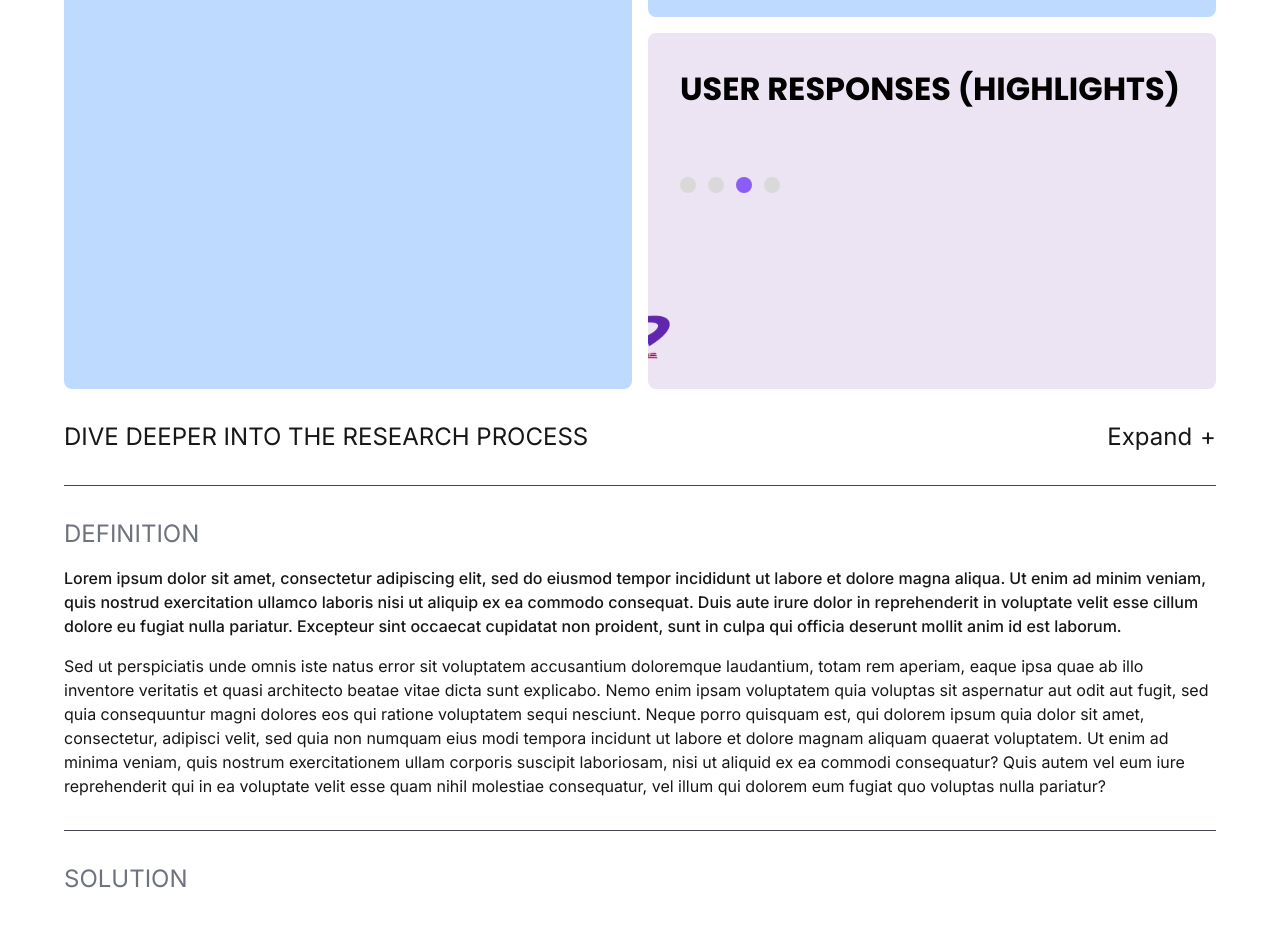
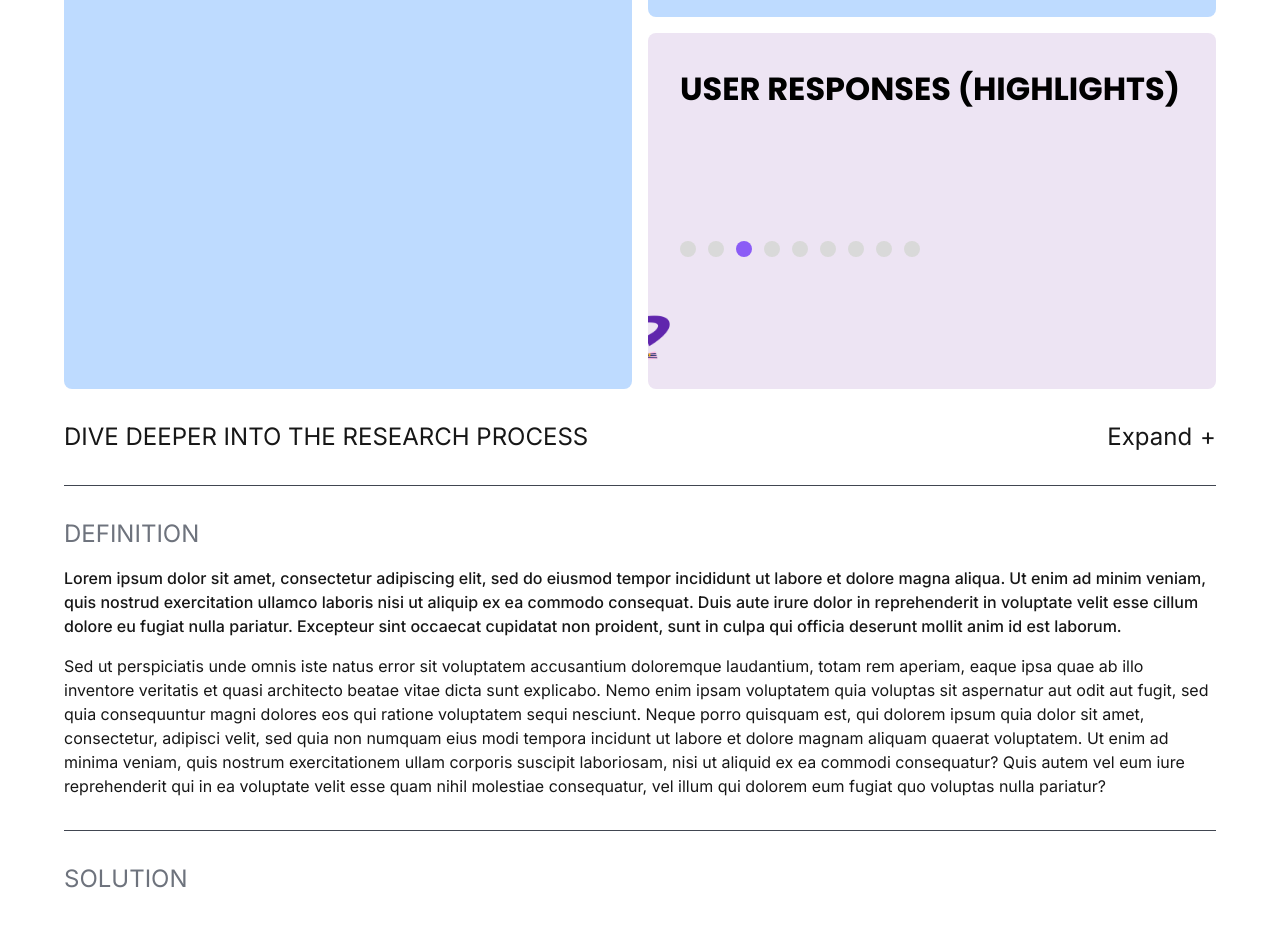
Before and after one commit to 11amanraj/portfolio-jan-26, a Next.js app: page /case-study-2 in a window 1280 px wide. Shown: the part 1520-2447 px from the top of the page. Built offline with nearby package versions, Linux system fonts and the light colour scheme.

Commit message:
Added data to the CardSwitcher component

```diff
--- a/app/Components/CaseStudy/CardSwitcher.tsx
+++ b/app/Components/CaseStudy/CardSwitcher.tsx
@@ -34,7 +34,7 @@ const CardSwitcher = ({ card_details, title }: { card_details: CardDetail[], tit
                 />
                 <motion.p
                     key={`text-${activeCard}`}
-                    className="text-black text-2xl italic font-extralight"
+                    className="text-black text-2xl w-104 italic font-extralight"
                     {...animationValues}
                 >
                     {card_details[activeCard].description}
--- a/app/case-study-2/page.tsx
+++ b/app/case-study-2/page.tsx
@@ -11,10 +11,92 @@ import { CardDetail } from '../types/casestudy'
 
 function CollapsedCard() {
     const card_details: CardDetail[] = [
-        { id: 0, description: "Description for Case Study 1", img: "/case-study-1/images/research-summary-1.png" },
-        { id: 1, description: "Description for Case Study 2", img: "/case-study-1/images/research-summary-1.png" },
-        { id: 2, description: "Description for Case Study 3", img: "/case-study-1/images/research-summary-1.png" },
-        { id: 3, description: "Description for Case Study 4", img: "/case-study-1/images/research-summary-1.png" }
+        {
+            id: 0,
+            description: (
+                <>
+                    <span className="font-bold">80%</span> said friends often forget to repay split expenses;{" "}
+                    <span className="font-bold">55%</span> struggle to track who has paid.
+                </>
+            ),
+            img: "/case-study-1/images/research-summary-1.png"
+        },
+        {
+            id: 1,
+            description: (
+                <>
+                    <span className="font-bold">75%</span> avoid expense tracking because it feels tedious;{" "}
+                    <span className="font-bold">40%</span> stopped using tracking apps.
+                </>
+            ),
+            img: "/case-study-1/images/research-summary-1.png"
+        },
+        {
+            id: 2,
+            description: (
+                <>
+                    <span className="font-bold">72%</span> lose track of small UPI payments;{" "}
+                    <span className="font-bold">47%</span> said these expenses accumulate unnoticed.
+                </>
+            ),
+            img: "/case-study-1/images/research-summary-1.png"
+        },
+        {
+            id: 3,
+            description: (
+                <>
+                    <span className="font-bold">68%</span> rely on bank balance alone instead of actively tracking their spending habits.
+                </>
+            ),
+            img: "/case-study-1/images/research-summary-1.png"
+        },
+        {
+            id: 4,
+            description: (
+                <>
+                    <span className="font-bold">65%</span> struggle to recall what a transaction was for;{" "}
+                    <span className="font-bold">45%</span> forget whom they paid.
+                </>
+            ),
+            img: "/case-study-1/images/research-summary-1.png"
+        },
+        {
+            id: 5,
+            description: (
+                <>
+                    <span className="font-bold">63%</span> struggle to recognize merchants due to inconsistent names;{" "}
+                    <span className="font-bold">49%</span> see the same shop listed differently.
+                </>
+            ),
+            img: "/case-study-1/images/research-summary-1.png"
+        },
+        {
+            id: 6,
+            description: (
+                <>
+                    <span className="font-bold">60%</span> realize overspending only after their balance drops significantly much later.
+                </>
+            ),
+            img: "/case-study-1/images/research-summary-1.png"
+        },
+        {
+            id: 7,
+            description: (
+                <>
+                    <span className="font-bold">58%</span> said creating groups for one-time bill splits feels unnecessary and tedious.
+                </>
+            ),
+            img: "/case-study-1/images/research-summary-1.png"
+        },
+        {
+            id: 8,
+            description: (
+                <>
+                    <span className="font-bold">52%</span> said transaction histories often don’t clearly explain where money went.
+                </>
+            ),
+            img: "/case-study-1/images/research-summary-1.png"
+        }
     ]
 
     const container = {
--- a/app/types/casestudy.ts
+++ b/app/types/casestudy.ts
@@ -1,5 +1,5 @@
 export interface CardDetail {
     id: number
-    description: string
+    description: React.ReactNode
     img: string
 }
```
